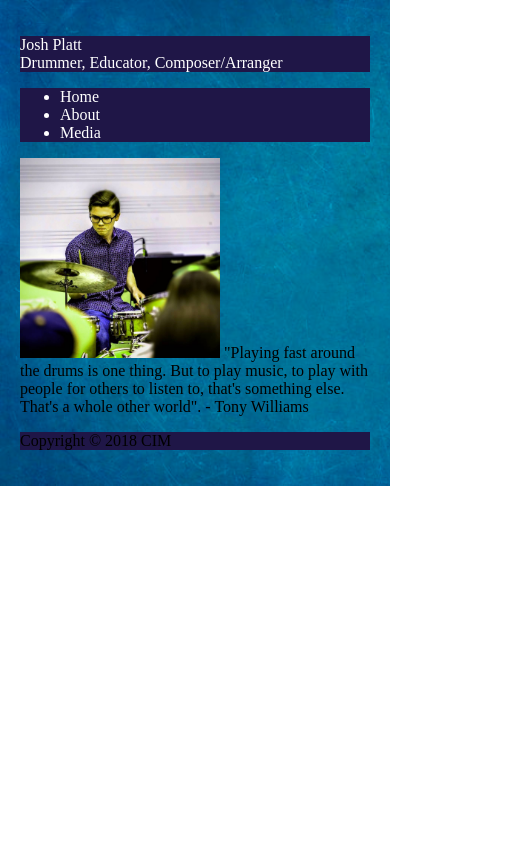
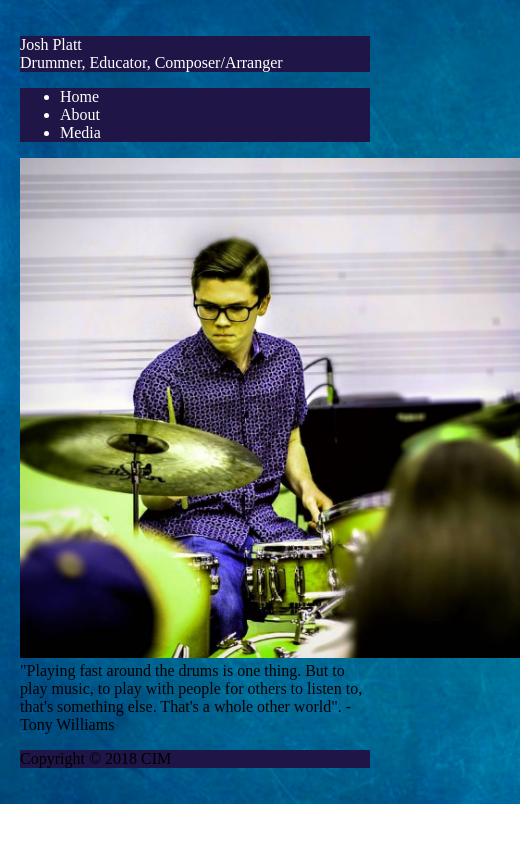
Before and after one commit to jxp1403/jxp1403.github.io, a plain HTML site: page hw/responsive_site/index.html in a window 390 px wide. Shown: the whole page, 520 px wide, since content can reach past the window. Drawn offline with Linux system fonts and the light colour scheme; files that its build step writes are made by us from their sources.

Commit message:
responsive

```diff
--- a/hw/responsive_site/index.html
+++ b/hw/responsive_site/index.html
@@ -29,10 +29,10 @@
     </ul>
   </nav>
 <div class="indexcontent">
-  <p>
-    <img src="images/japdrumsetii.jpg" alt="Josh Platt performing at the Frost School of Music" width="200">
+    <img src="images/japdrumsetii.jpg" alt="Josh Platt performing at the Frost School of Music" width="500">
+</div>
+<div class="tony">
   "Playing fast around the drums is one thing. But to play music, to play with people for others to listen to, that's something else. That's a whole other world". - Tony Williams
-</p>
 </div>
 <footer>
   <p>Copyright &copy; 2018 CIM</p>
```
